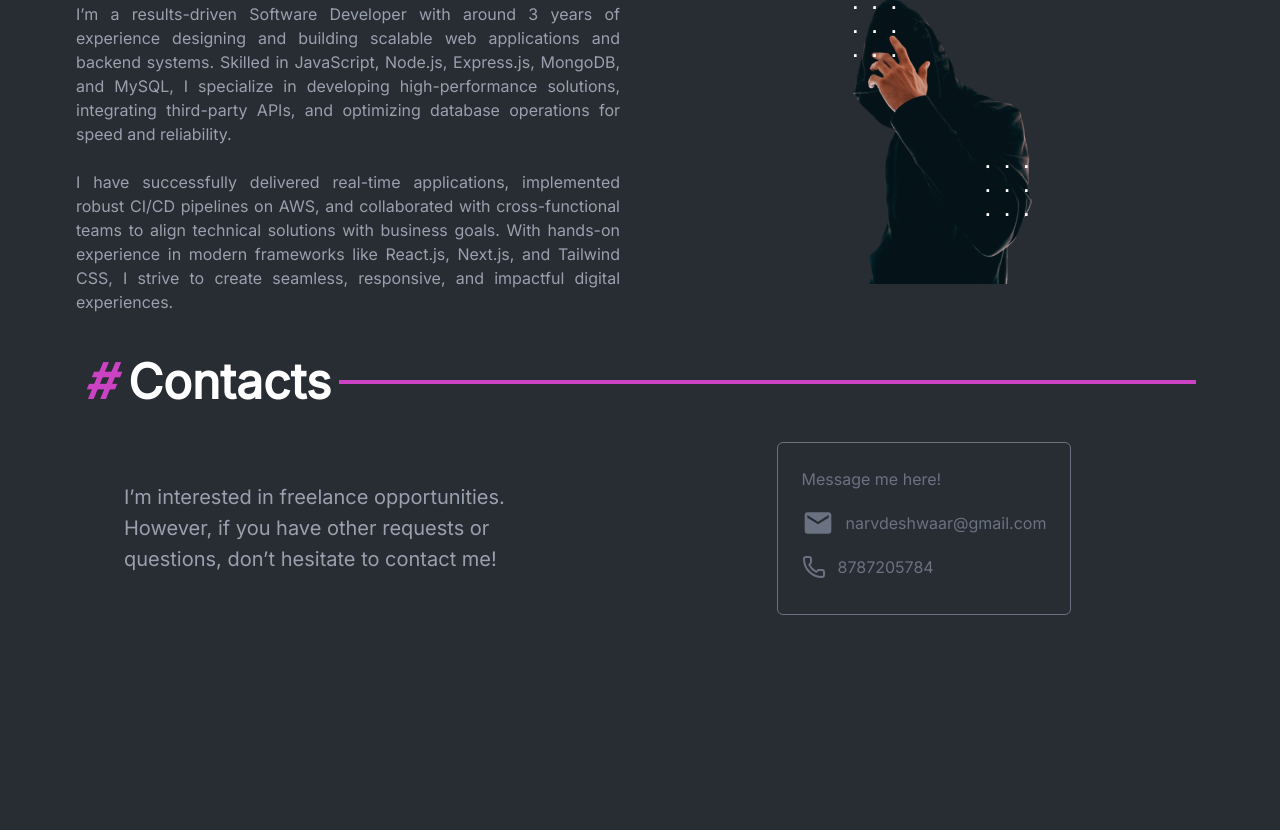
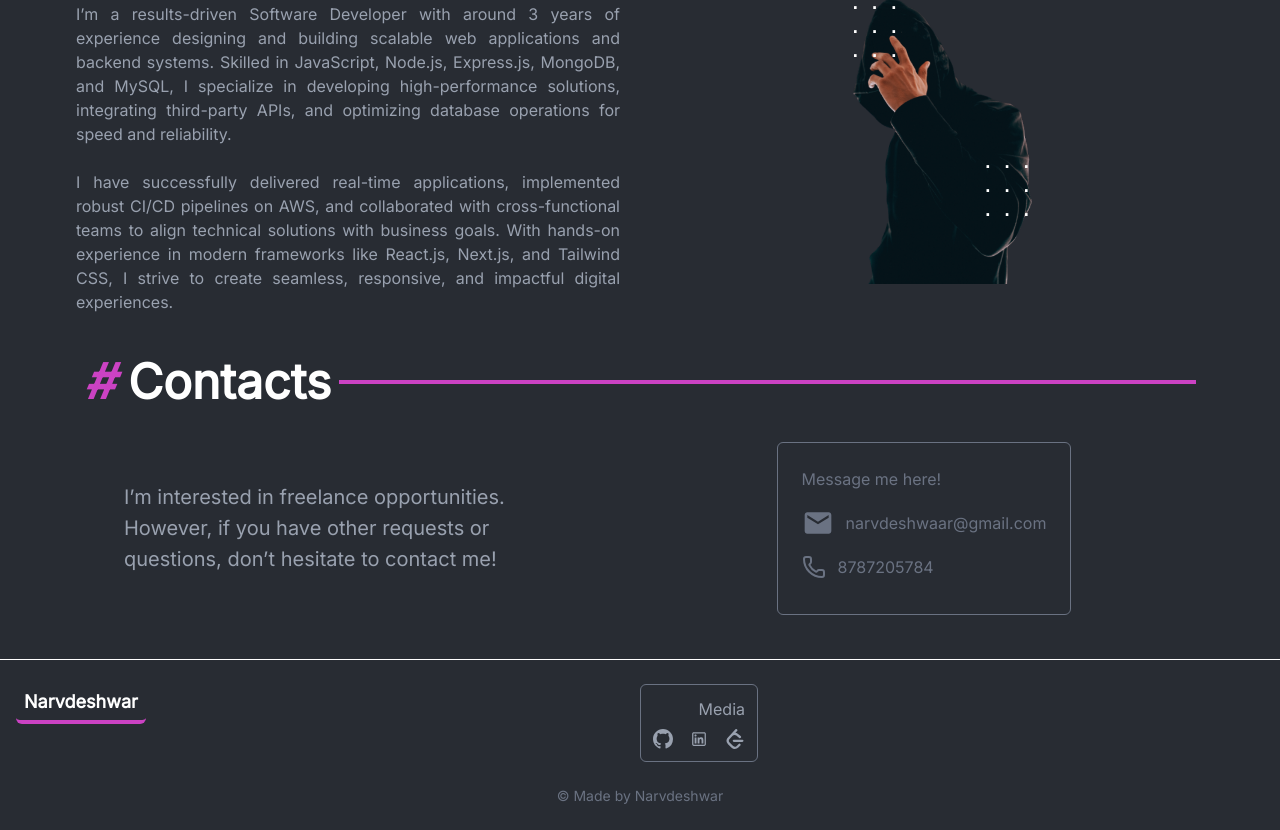
Before and after one commit to Narvdeshwar/portfolio, a React (Vite) app: page / in a window 1280 px wide. Shown: the part 1750-2580 px from the top of the page. Before the commit the page ends 2385 px from the top, so only its background shows below. Built offline with nearby package versions, Linux system fonts and the light colour scheme.

Commit message:
fix the resposive ness of footer

```diff
--- a/src/App.jsx
+++ b/src/App.jsx
@@ -7,7 +7,7 @@ function App() {
     <div className="main mx-auto">
       <Header />
       <Homepage />
-      {/* <Footer/> */}
+      <Footer/>
     </div>
   );
 }
--- a/src/components/layout/Footer.jsx
+++ b/src/components/layout/Footer.jsx
@@ -4,29 +4,51 @@ import { SiLeetcode } from "react-icons/si";
 
 function Footer() {
   return (
-    <div className="border-t mb-3">
-      <div className="grid grid-cols-2 place-items-center mt-3 w-[100%]">
-        <div className="">
-          <p className="border-b-4 p-1 border-[#cb42c3] rounded-md">
+    <div className="border-t mt-6 px-4 py-6">
+      <div className="grid grid-cols-1 md:grid-cols-2 gap-y-6 place-items-center md:place-items-start">
+        {/* Left Section */}
+        <div className="text-center md:text-left">
+          <p className="border-b-4 inline-block px-2 py-1 border-[#cb42c3] rounded-md text-lg font-semibold">
             Narvdeshwar
           </p>
         </div>
-        <div className="w-fit-content  flex flex-col items-center border border-gray-500 p-3 rounded-md gap-1 text-gray-400">
-          <p>Media</p>
-          <p className="flex gap-3 items-center">
-            <a href="">
+
+        {/* Right Section */}
+        <div className="flex flex-col items-center md:items-end border border-gray-500 p-3 rounded-md gap-2 text-gray-400 w-fit">
+          <p className="font-medium">Media</p>
+          <div className="flex gap-4 text-xl">
+            <a
+              href="#"
+              target="_blank"
+              rel="noopener noreferrer"
+              className="hover:text-[#cb42c3] transition-colors"
+            >
               <BsGithub />
             </a>
-            <a href="">
+            <a
+              href="#"
+              target="_blank"
+              rel="noopener noreferrer"
+              className="hover:text-[#cb42c3] transition-colors"
+            >
               <LiaLinkedin />
             </a>
-            <a href="">
+            <a
+              href="#"
+              target="_blank"
+              rel="noopener noreferrer"
+              className="hover:text-[#cb42c3] transition-colors"
+            >
               <SiLeetcode />
             </a>
-          </p>
+          </div>
         </div>
       </div>
-      <p className="text-center text-gray-500"> &copy; Made by Narvdeshwar</p>
+
+      {/* Bottom Text */}
+      <p className="text-center text-gray-500 mt-6 text-sm">
+        &copy; Made by Narvdeshwar
+      </p>
     </div>
   );
 }
```
